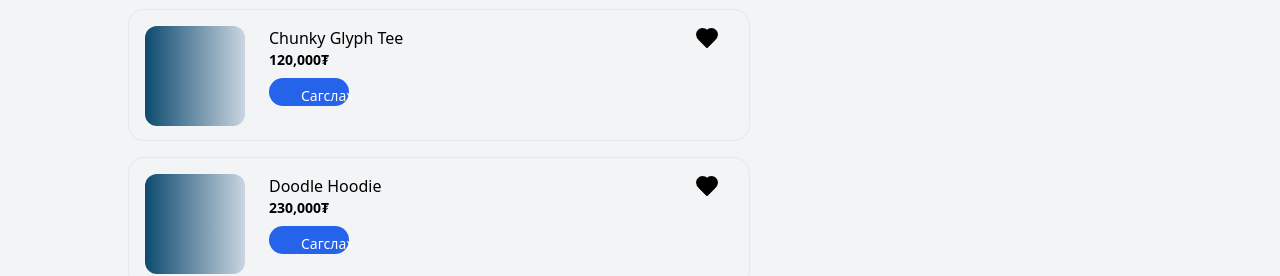
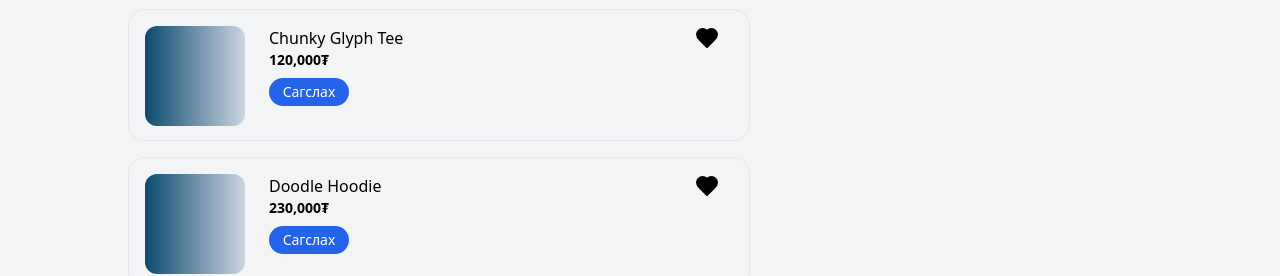
Before and after one commit to Delgermurun17/e-commerce-web, a Next.js app in the folder e-commerce-web/: page /saved in a window 1280 px wide. Shown: the part 533-809 px from the top of the page. Built offline with nearby package versions, Linux system fonts and the light colour scheme.

Commit message:
save page fixed style and count

```diff
--- a/e-commerce-web/src/components/Save.tsx
+++ b/e-commerce-web/src/components/Save.tsx
@@ -71,9 +71,11 @@ export function Save() {
                 <h1 className="font-normal text-base leading-6">{card.title}</h1>
                 <p className="font-bold text-sm leading-5">{card.price}</p>
               </div>
-              <Button className="mt-2 mb-4 w-20 h-7 bg-blue-600 rounded-[14px] hover:bg-blue-500">
+              <div>
+              <Button className="mt-2 mb-4 w-20 h-7 bg-blue-600 rounded-[14px px-3 py-1">
                 <p className="font-medium text-sm leading-5 text-white">Сагслах</p>
               </Button>
+              </div>
             </div>
             <div>
               <button
```
